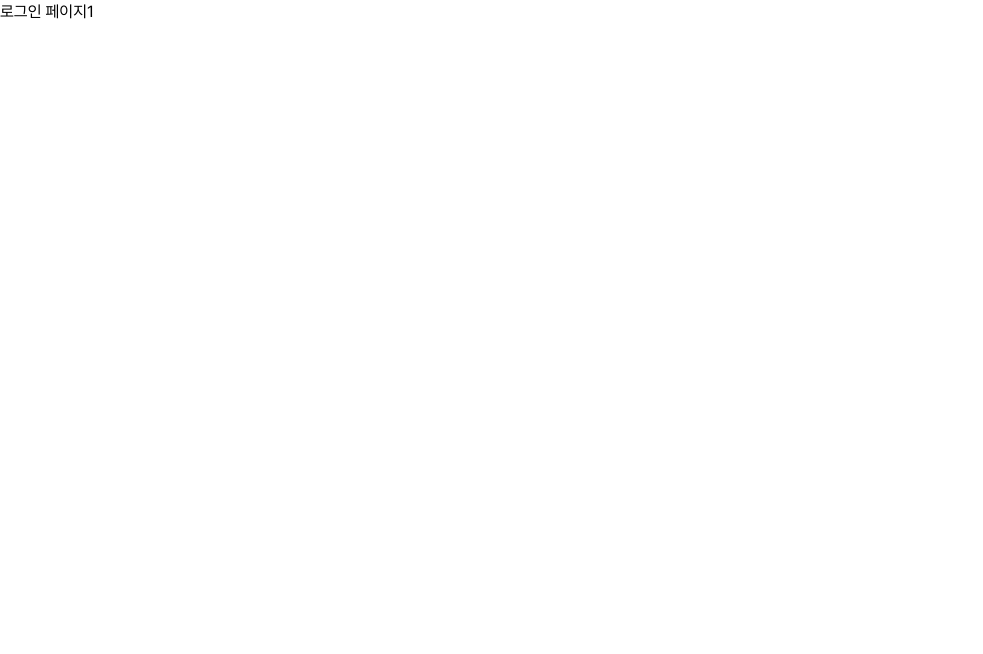
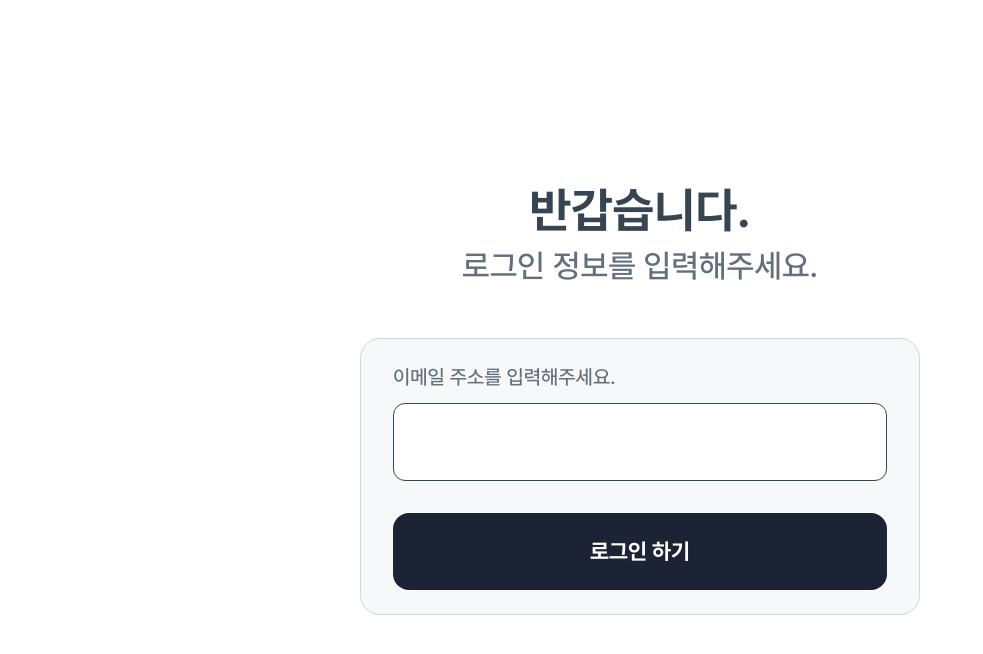
Before and after one commit to kimddddh98/switchwon-task, a React (Vite) app: page /sign-in in a window 1280 px wide. Shown: the top 654 px of the page, without its empty margins (0-983 px from the left). Built offline with nearby package versions, Linux system fonts and the light colour scheme.

Commit message:
ui: 로그인 페이지 마크업

```diff
--- a/index.html
+++ b/index.html
@@ -1,5 +1,5 @@
 <!doctype html>
-<html lang="en">
+<html lang="ko">
 
 <head>
   <meta charset="UTF-8" />
--- a/src/global.css
+++ b/src/global.css
@@ -1,6 +1,15 @@
+@import "./styles/_fonts.css";
 @import "tailwindcss";
-@import "./styles/_fonts.css";
+@theme inline {
+  --color-switchwon-gray-700:#374553;
+  --color-switchwon-gray-600:#646F7C;
+  --color-switchwon-gray-300:#D0D6DB;
+  --color-switchwon-gray-0:#F7F8F9;
+  --color-switchwon-cta-1:#1B2334;
+}
+
 
 body{
   font-family: 'Pretendard';
+  color: var(--color-switchwon-gray-700);
 }
--- a/src/pages/SignIn.tsx
+++ b/src/pages/SignIn.tsx
@@ -1,5 +1,29 @@
 const SignIn = () => {
-  return <main>로그인 페이지1</main>
+  return (
+    <main className="mx-auto flex h-screen w-7xl flex-col justify-center gap-12">
+      <div className="flex flex-col gap-2">
+        <h2 className="text-center text-5xl font-bold">반갑습니다.</h2>
+        <h3 className="text-switchwon-gray-600 text-center text-[32px] font-medium">
+          로그인 정보를 입력해주세요.
+        </h3>
+      </div>
+      <form
+        action=""
+        className="bg-switchwon-gray-0 border-switchwon-gray-300 flex w-[560px] flex-col self-center rounded-[20px] border px-8 py-6"
+      >
+        <p className="text-switchwon-gray-600 text-xl font-medium">
+          이메일 주소를 입력해주세요.
+        </p>
+        <input
+          type="text"
+          className="text-switchwon-gray-600 border-switchwon-gray-700 mt-3 rounded-xl border bg-white p-6 text-xl font-semibold"
+        />
+        <button className="bg-switchwon-cta-1 mt-8 h-[77px] cursor-pointer rounded-2xl text-[22px] font-bold text-white">
+          로그인 하기
+        </button>
+      </form>
+    </main>
+  )
 }
 
 export default SignIn
```
